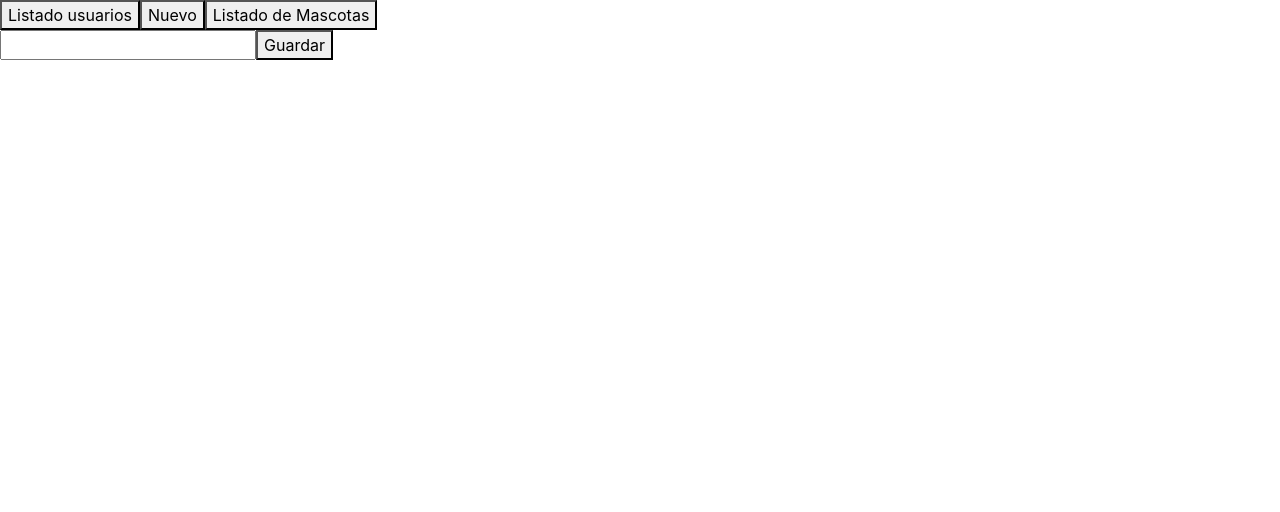
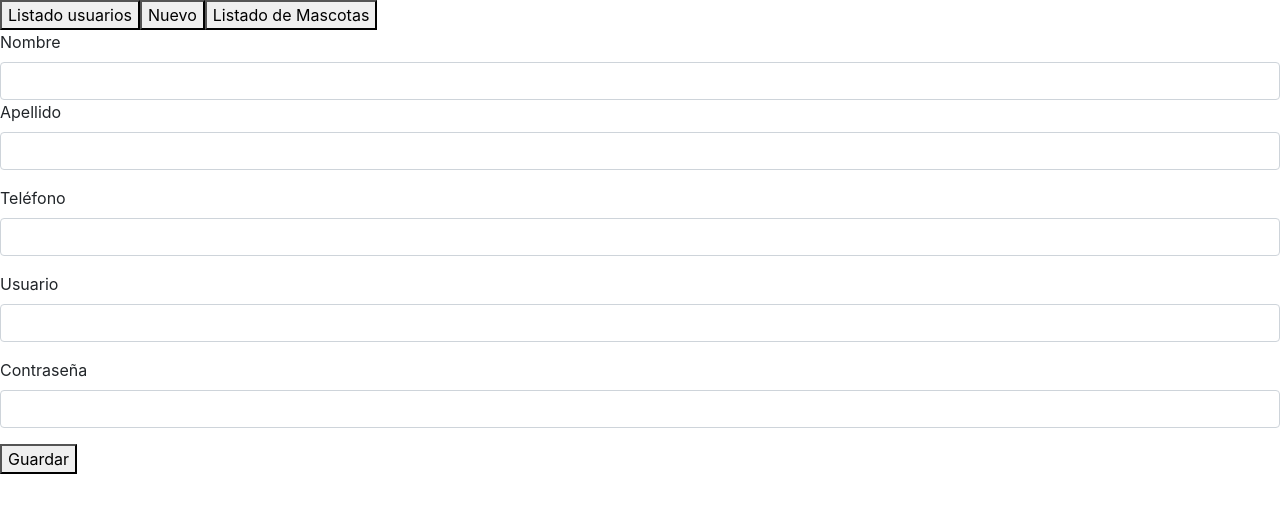
Before and after one commit to alfonsobernaldez/Front-End-Proyecto-Final, an Angular app: page /alta in a window 1280 px wide. Shown: the top 512 px of the page. Built offline with nearby package versions, Linux system fonts and the light colour scheme.

Commit message:
Funciona añadir

```diff
--- a/src/app/User/agregar/agregar.component.html
+++ b/src/app/User/agregar/agregar.component.html
@@ -1,4 +1,33 @@
-<form action="">
-    <input type="text" id="nombre" name="nombre" [(ngModel)]="user.nombre">
+<form #formulario="ngForm">
+
+    <label for="Nombre">Nombre</label>
+    <input type="Text" class="form-control" name="nombre" id="nombre" [(ngModel)]="user.nombre" #nombre="ngModel">
+
+
+    <div class="form-group">
+        <label for="Apellido">Apellido</label>
+        <input type="Text" class="form-control" name="apellido" id="apellido" [(ngModel)]="user.apellido">
+    </div>
+
+
+    <div class="form-group">
+        <label for="tlf">Teléfono</label>
+        <input type="Text" class="form-control" id="tlf" name="tlf" [(ngModel)]="user.tlf">
+    </div>
+
+
+    <div class="form-group">
+        <label for="username">Usuario</label>
+        <input type="Text" class="form-control" id="username" name="username" [(ngModel)]="user.username">
+    </div>
+
+    <div class="form-group">
+        <label for="password">Contraseña</label>
+        <input type="password" class="form-control" id="password" name="password" [(ngModel)]="user.password">
+    </div>
+
+
+
     <button (click)="Guardar()">Guardar</button>
+
 </form>
--- a/src/app/User/listado/listado.component.html
+++ b/src/app/User/listado/listado.component.html
@@ -20,7 +20,7 @@
             <td>{{us.password}}</td>
 
             <td><button (click)="Editar(user)">modificar</button></td>
-            <td><button (click)="Eliminar(user)">eliminar</button></td>
+            <td><button (click)="Eliminar(us)">eliminar</button></td>
         </tr>
     </tbody>
 </table>
--- a/src/app/app.component.ts
+++ b/src/app/app.component.ts
@@ -11,7 +11,6 @@ import { User } from './Modelos/User';
 export class AppComponent {
   title = 'Front-End-Proyecto-Final';
 
-  user: User = {id:'',nombre:'',apellido:'',tlf:'' ,username:'',password:'' };
 
 listado = null;
 
--- a/src/app/services/user.service.ts
+++ b/src/app/services/user.service.ts
@@ -6,7 +6,9 @@ import { User } from '../Modelos/User';
   providedIn: 'root'
 })
 export class UserService {
-  path:string;
+  path: string;
+  user: User;
+
   constructor(private http:HttpClient) {
     this.path= 'http://localhost:8080/users';
    }
@@ -15,9 +17,10 @@ export class UserService {
    {
      return this.http.get<User[]>(this.path);
    }
-   createUser(user :User)
+   createUser(user: User)
    {
-     return this.http.post<User>(this.path,user);
+     console.log("llegs:" + user.nombre);
+     return this.http.post<User>(this.path, user);
    }
    getUserUnico(id: number)
    {
@@ -29,7 +32,6 @@ export class UserService {
    }
    deleteUser(user: User)
    {
-    console.log("llega al servicio");
    return this.http.delete<User>(this.path+"/"+user.id);
    }
 }
```
Also changed, not shown: src/app/User/agregar/agregar.component.ts (+3 -5 lines).
